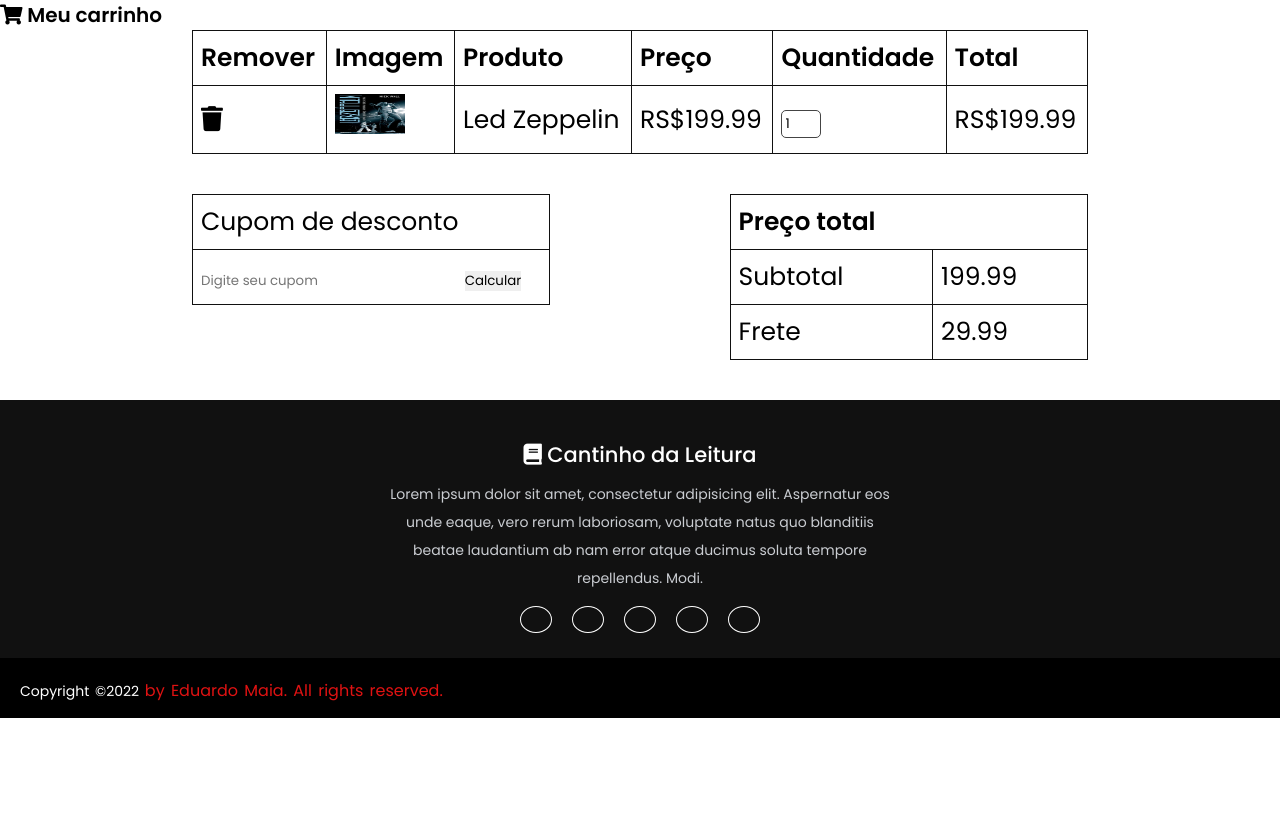
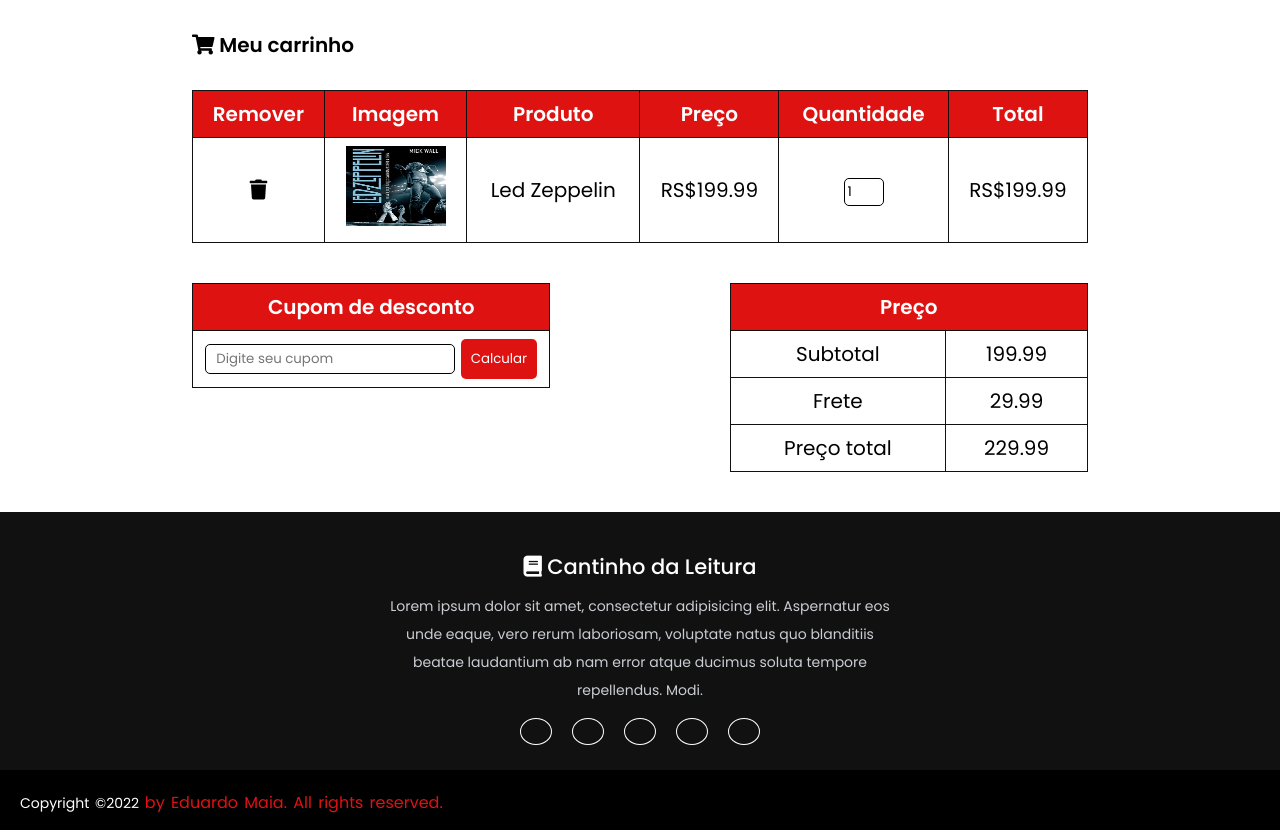
Before and after one commit to edumaia87/TP2-WEB1, a PHP site: page /views/cart.php in a window 1280 px wide. Shown: the part 130-960 px from the top of the page. Before the commit the page ends 848 px from the top, so only its background shows below. Run offline with PHP 8.4, Linux system fonts and the light colour scheme.

Commit message:
finalizando estilo do carrinho

```diff
--- a/css/style.css
+++ b/css/style.css
@@ -440,13 +440,18 @@ main h2 {
 }
 
 /* Carrinho  */
+#my-cart {
+    width: 70%;
+    margin: 30px auto;
+}
+
 #cart-container {
     display: flex;
     flex-direction: column;
     justify-content: center;
     align-items: center;
 
-    font-size: 25px;
+    font-size: 20px;
 }
 
 #cart-container #products {
@@ -475,26 +480,60 @@ main h2 {
 }
 
 #products #qtd-products {
-    border: 1px solid var(--black);
+    border: 1px solid #000;
     border-radius: 5px;
     width: 40px;
     padding: 3px;
 }
 
 table {
-    font-family: arial, sans-serif;
     border-collapse: collapse;
     width: 100%;
 }
 
+
 td, th {
     border: 1px solid rgb(17, 17, 17);
-    text-align: left;
+    text-align: center;
     padding: 8px;
 }
 
+th {
+    background-color: var(--red);
+    color: var(--white);
+}
 
 table img {
-    width: 70px;
-    height: 40px;
+    width: 100px;
+    height: 80px;
 }
+
+#coupon-input {
+    border: 1px solid #000;
+    border-radius: 5px;
+    width: 250px;
+    height: 30px;
+
+    padding: 10px;
+}
+
+#coupon-input:focus {
+    border-width: 2px;
+}
+
+#calculate-coupon {
+    background-color: var(--red);
+    color: var(--white);
+    border-radius: 5px;
+    padding: 10px;
+}
+
+#calculate-coupon:hover {
+    transition: .2s ease-in-out;
+    background-color: var(--dark-color);
+}
+
+.fa-trash:hover {
+    transition: .2s ease-in-out;
+    color: var(--red);
+}
--- a/views/cart.php
+++ b/views/cart.php
@@ -11,7 +11,7 @@
 <body>
     <?php include 'header.php'; ?>
 
-    <h1 class="my-cart"><i class="fa fa-shopping-cart"></i> Meu carrinho</h1>
+    <h1 id="my-cart"><i class="fa fa-shopping-cart"></i> Meu carrinho</h1>
 
     <section id="cart-container">
         <div id="products">
@@ -44,14 +44,14 @@
                 <table>
                     <thead>
                         <tr>
-                            <td>Cupom de desconto</td>
+                            <th>Cupom de desconto</th>
                         </tr>
                     </thead>
                     <tbody>
                         <tr>
                             <td>
-                                <input type="text" placeholder="Digite seu cupom">
-                                <button>Calcular</button>
+                                <input id="coupon-input" type="text" placeholder="Digite seu cupom">
+                                <button id="calculate-coupon">Calcular</button>
                             </td>
                         </tr>
                     </tbody>
@@ -61,7 +61,7 @@
             <div id="total-table">
                 <table>
                     <thead>
-                        <tr><th colspan="2">Preço total</th></tr>
+                        <tr><th colspan="2">Preço</th></tr>
                     </thead>
                     <tbody>
                         <tr>
@@ -72,6 +72,10 @@
                             <td>Frete</td>
                             <td>29.99</td>
                         </tr>
+                        <tr>
+                            <td>Preço total</td>
+                            <td>229.99</td>
+                        </tr>
                     </tbody>
                 </table>
             </div>
```
